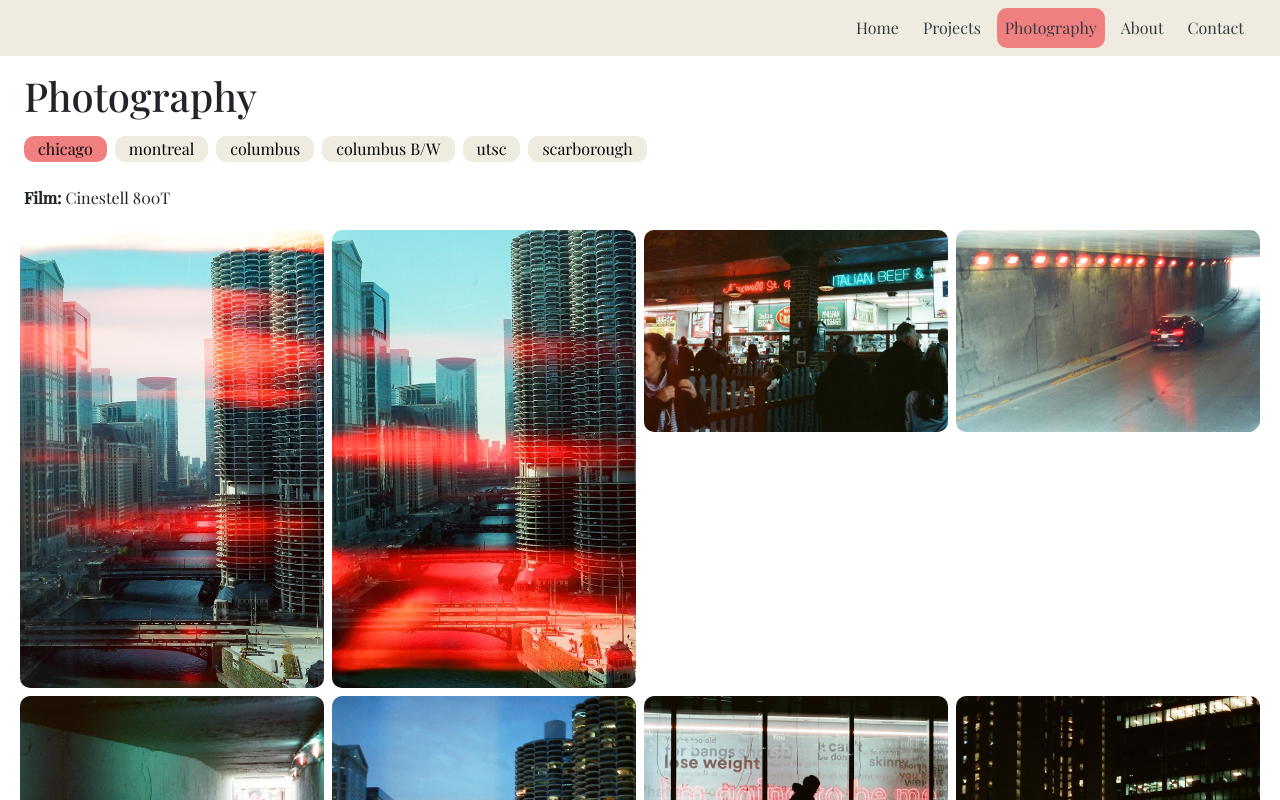
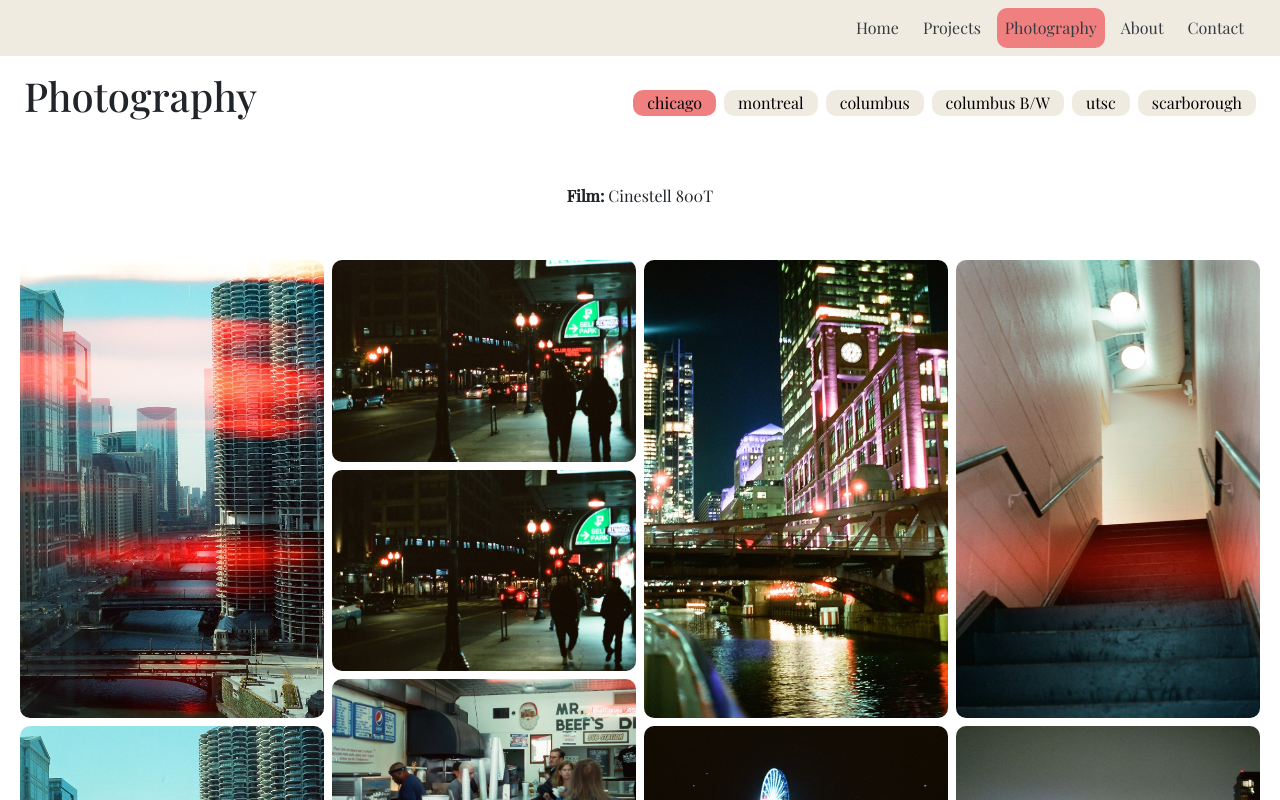
Before and after one commit to Jdonne/web-portfolio-v1, a React (Create React App) app: page /photography in a window 1280 px wide. Shown: the top 800 px of the page. Built offline with nearby package versions, Linux system fonts and the light colour scheme.

Commit message:
change image display orientation

```diff
--- a/src/components/pages/photography/Photography.jsx
+++ b/src/components/pages/photography/Photography.jsx
@@ -54,7 +54,7 @@ const Photography = () => {
   return (
     <div>
       <Nav />
-      <h1 className="ml-4 my-3">Photography</h1>
+      {/* <h1 className="ml-4 my-3">Photography</h1>
       <div className="mb-3 ml-3">
         {albumArray.map((album, index) => {
           return (
@@ -72,8 +72,32 @@ const Photography = () => {
             </button>
           );
         })}
+      </div> */}
+      <div className="d-flex justify-content-between flex-wrap">
+        <h1 className="ml-4 my-3">Photography</h1>
+        <div className="ml-3 mb-2 mr-4 pb-1 d-flex align-items-end flex-wrap">
+          {albumArray.map((album, index) => {
+            return (
+              <button
+                key={index}
+                type="button"
+                className={`${
+                  albumName === album ? "active-btn" : ""
+                } ml-2 mb-2`}
+                onClick={() => {
+                  setAlbumName(album);
+                  fade();
+                }}>
+                <span className="p-2">
+                  {albumDisplayName(album).albumDisplay}
+                </span>
+              </button>
+            );
+          })}
+        </div>
       </div>
-      <div className={"ml-4 my-3 " + fadeIn}>
+
+      <div className={"text-center my-5 " + fadeIn}>
         <strong>Film:</strong>{" "}
         <span>{albumDisplayName(albumName).filmType}</span>
       </div>
--- a/src/components/shared/ImageContainer.jsx
+++ b/src/components/shared/ImageContainer.jsx
@@ -1,17 +1,37 @@
 const ImageContainer = ({ fade, album }) => {
+  const desktopColSize = Math.ceil(album.length * 0.25);
+  const mobileColSize = Math.ceil(album.length * 0.5);
+
+  const chunk = (arr, size) =>
+    Array.from({ length: Math.ceil(arr.length / size) }, (v, i) =>
+      arr.slice(i * size, i * size + size)
+    );
+
+  const displayCols = (col) => {
+    return chunk(album, col).map((chunk, index) => {
       return (
-    <div className="d-flex flex-wrap">
-      {album.map((index) => {
+        <div className="d-flex flex-column photo-width" key={"col" + index}>
+          {chunk.map((img, index) => {
             return (
-          <div className="photo-width p-1 ">
+              <div className=" p-1 ">
                 <img
                   className={`rounded-imgs img-fluid ${fade}`}
-              src={index}
-              loading="lazy"></img>
+                  src={img}
+                  loading="lazy"
+                  alt={"img" + index}></img>
               </div>
             );
           })}
         </div>
       );
+    });
+  };
+
+  return (
+    <>
+      <div className=" desktop-display">{displayCols(desktopColSize)}</div>
+      <div className=" mobile-display">{displayCols(mobileColSize)}</div>
+    </>
+  );
 };
 export default ImageContainer;
--- a/src/index.css
+++ b/src/index.css
@@ -118,6 +118,22 @@ a:hover {
 } */
 
 /* Photog page */
+.desktop-display {
+  display: none;
+}
+@media only screen and (min-width: 768px) {
+  .desktop-display {
+    display: flex;
+  }
+}
+.mobile-display {
+  display: flex;
+}
+@media only screen and (min-width: 768px) {
+  .mobile-display {
+    display: none;
+  }
+}
 
 .photo-width {
   width: 50%;
```
Lines whose indentation alone changed are shown as unchanged.
